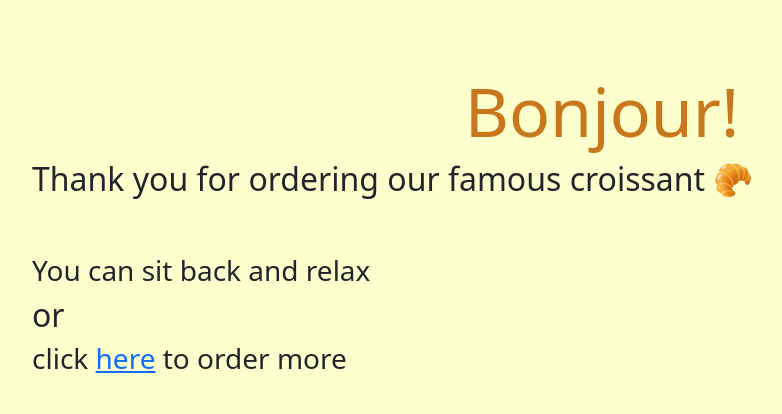
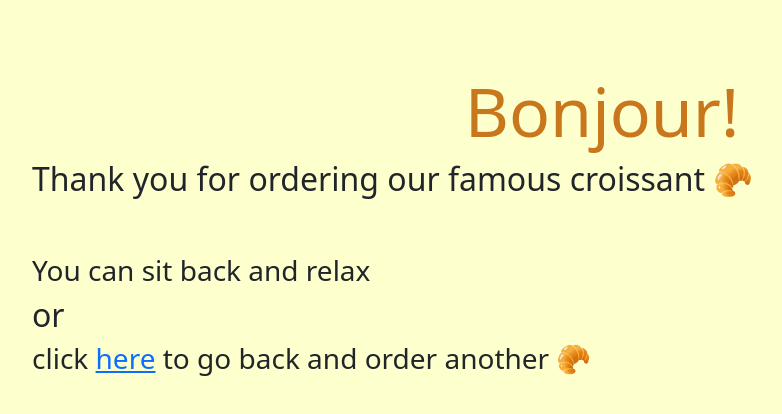
Before and after one commit to Karinnaor/Croissant, a plain HTML site: page contact.html in a window 1280 px wide. Shown: the whole page, without its empty margins (38-820 px from the left). Drawn offline with nearby package versions, Linux system fonts and the light colour scheme.

Commit message:
updated the copy

```diff
--- a/contact.html
+++ b/contact.html
@@ -21,6 +21,8 @@
     <br />
     <h3>You can sit back and relax</h3>
     <h2>or</h2>
-    <h3>click <a href="/index.html">here</a> to order more</h3>
+    <h3>
+      click <a href="/index.html">here</a> to go back and order another 🥐
+    </h3>
   </body>
 </html>
```
